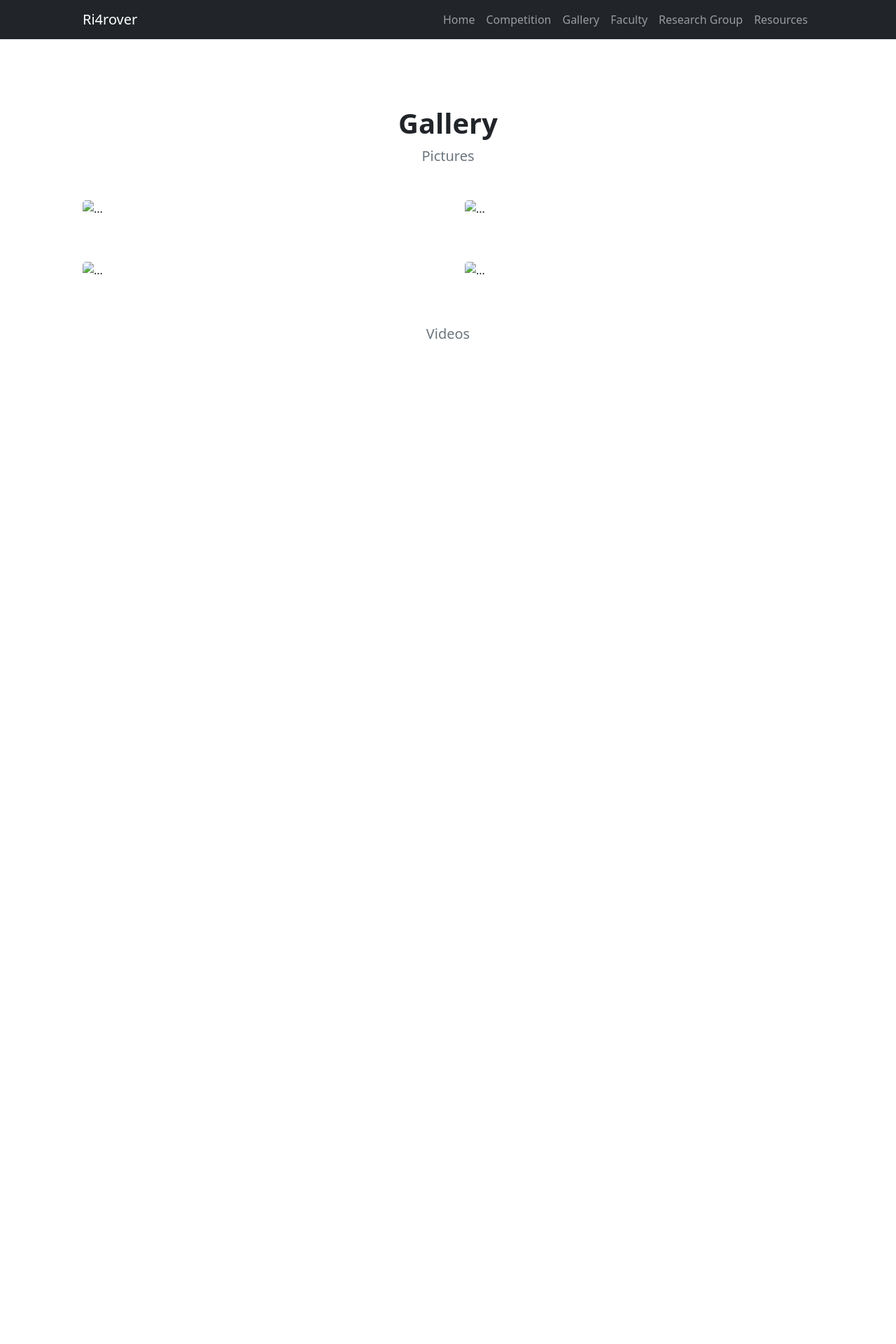
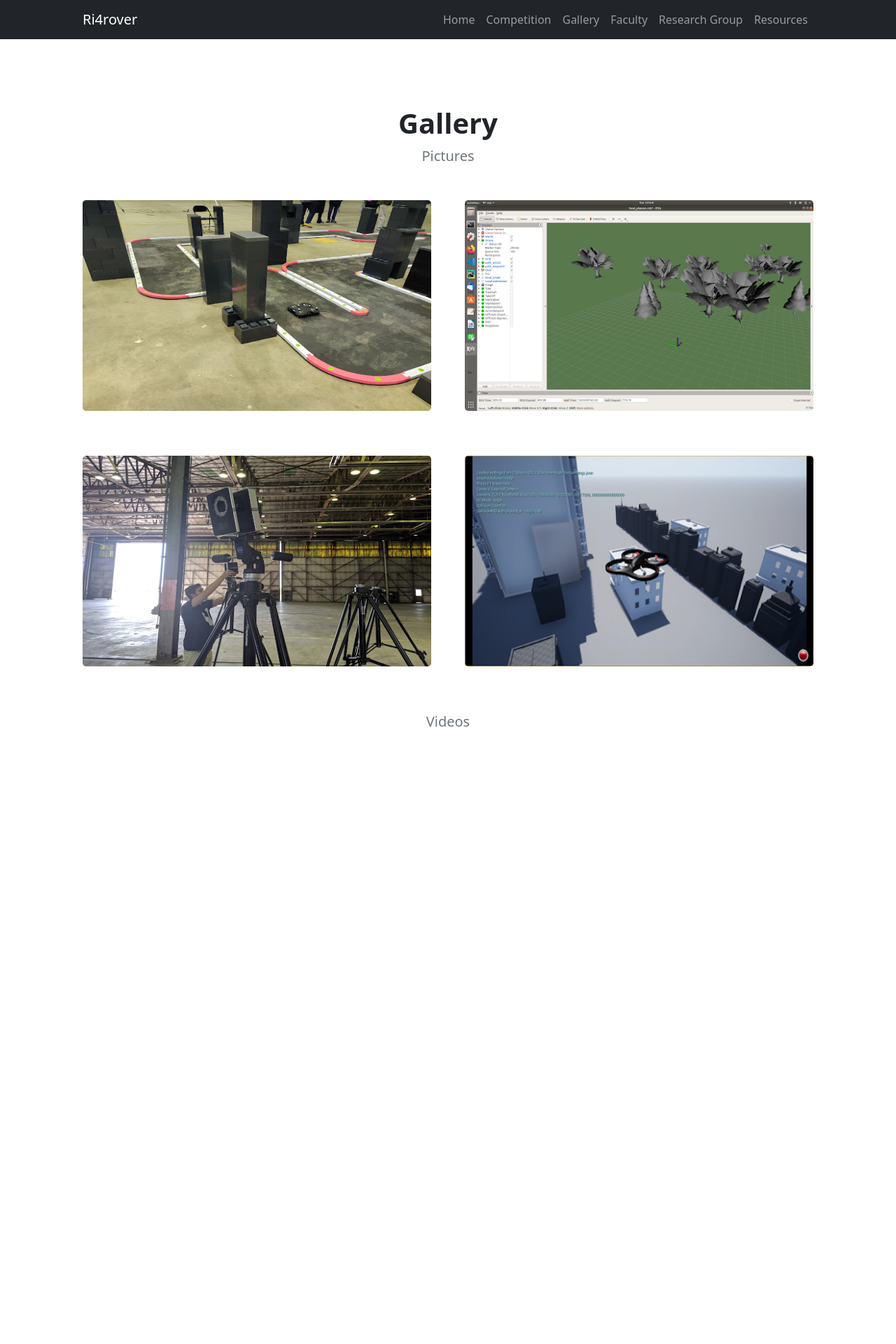
Before and after one commit to OliverQiang/Ri4rover, a Jekyll site: the page built from _pages/gallery.html, in a window 1280 px wide. Shown: the top 1920 px of the page at 70% size. Built offline with Jekyll 4.4.1, drawn with Linux system fonts in a browser that asks for light colours.

Commit message:
Update gallery.html

```diff
--- a/_pages/gallery.html
+++ b/_pages/gallery.html
@@ -15,7 +15,7 @@ title: Ri4rover
             {% for myimage in image_files %}
             <div class="col-lg-6 mb-5 mb-5 mb-xl-5">
                 <div class="position-relative">
-                    <img class="img-fluid rounded-3 mb-3" style="width:588px; height:300.75px; src="{{myimage.path}}" alt="..." />
+                    <img class="img-fluid rounded-3 mb-3" style="width:588px; height:300.75px;" src="{{myimage.path}}" alt="..." />
                 </div>
             </div>
             {% endfor %}
```
